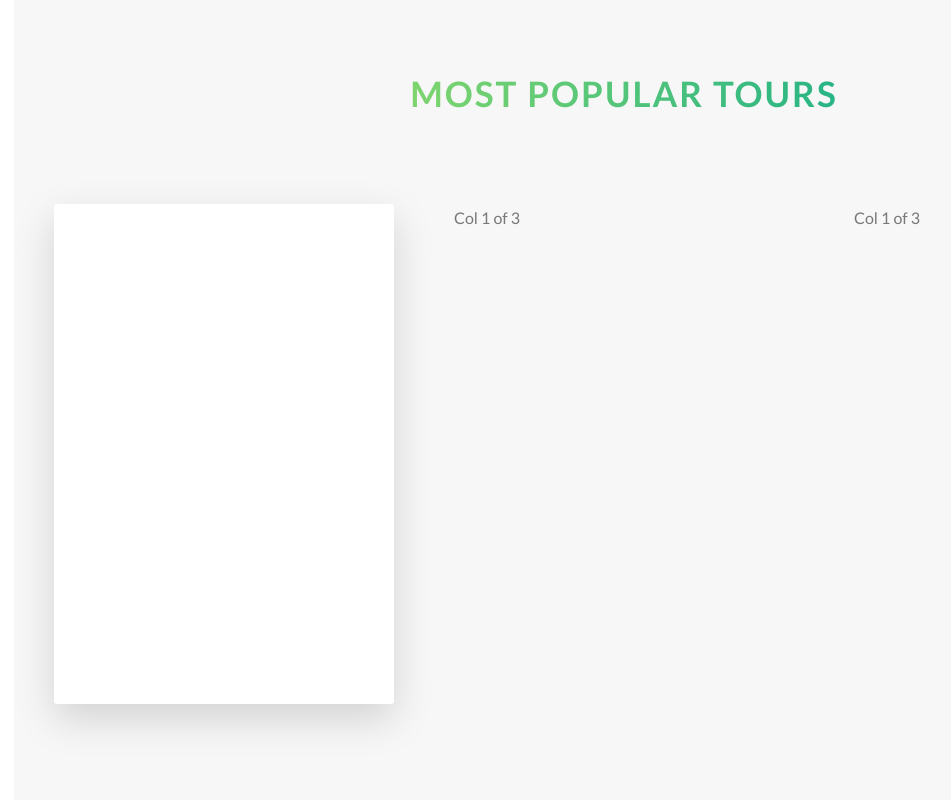
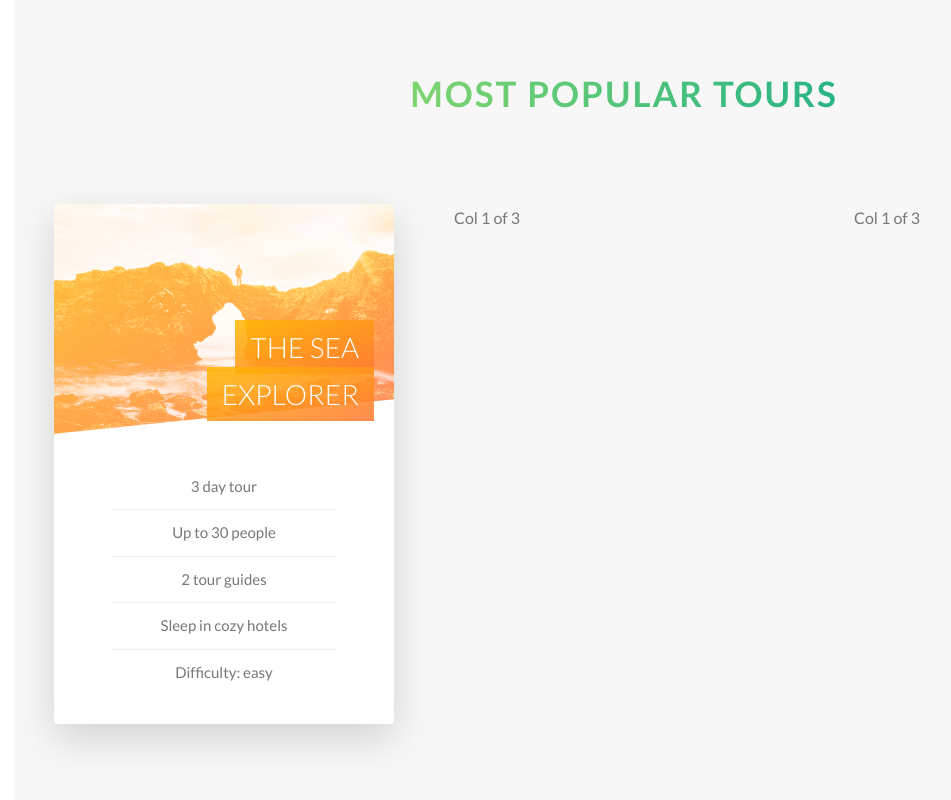
Before and after one commit to augustoqa/natours-css, a website: page index.html in a window 1280 px wide. Shown: the part 2271-3071 px from the top of the page, without its empty margins (16-967 px from the left). Drawn offline with Linux system fonts and the light colour scheme.

Commit message:
Building the Tours Section - Part 2

```diff
--- a/index.html
+++ b/index.html
@@ -110,7 +110,23 @@
 				<div class="col-1-of-3">
 					<div class="card">
 						<div class="card__side card__side--front">
-							FRONT
+							<div class="card__picture card__picture--1">
+								&nbsp;
+							</div>
+							<h4 class="card__heading">
+								<span class="card__heading-span card__heading-span--1">
+									The Sea Explorer
+								</span>
+							</h4>
+							<div class="card__details">
+								<ul>
+									<li>3 day tour</li>
+									<li>Up to 30 people</li>
+									<li>2 tour guides</li>
+									<li>Sleep in cozy hotels</li>
+									<li>Difficulty: easy</li>
+								</ul>
+							</div>
 						</div>
 						<div class="card__side card__side--back card__side--back-1">
 							BACK
--- a/sass/abstract/_variables.scss
+++ b/sass/abstract/_variables.scss
@@ -9,6 +9,7 @@ $color-tertiary-light: #2998ff;
 $color-tertiary-dark: #5643fa;
 
 $color-gray-light-1: #f7f7f7;
+$color-gray-light-2: #eee;
 
 $color-grey-dark: #777;
 $color-white: #fff;
--- a/sass/components/_card.scss
+++ b/sass/components/_card.scss
@@ -1,13 +1,13 @@
 .card {
+	// FUNCTIONALITY
 	perspective: 150rem;
 	-moz-perspective: 150rem;
 	position: relative;
-	height: 50rem;
+	height: 52rem;
 
 	&__side {
-		color: #fff;
 		font-size: 2rem;
-		height: 50rem;
+		height: 52rem;
 		transition: all .8s ease;
 		position: absolute;
 		top: 0;
@@ -15,6 +15,7 @@
 		width: 100%;
 		backface-visibility: hidden;
 		border-radius: 3px;
+		overflow: hidden;
 		box-shadow: 0 1.5rem 4rem rgba($color-black, .15);
 
 		&--front {
@@ -22,7 +23,7 @@
 		}
 
 		&--back {
-			transform: rotateY(180deg);
+			transform: rotateY(-180deg);
 
 			&-1 {
 				background-image: linear-gradient(
@@ -41,4 +42,75 @@
 	&:hover &__side--back {
 		transform: rotateY(0);
 	}
+
+	// FRONT SIDE STYLING
+	&__picture {
+		background-size: cover;
+		height: 23rem;
+		background-blend-mode: screen;
+		-webkit-clip-path: polygon(0 0, 100% 0, 100% 85%, 0 100%);
+		clip-path: polygon(0 0, 100% 0, 100% 85%, 0 100%);
+
+		&--1 {
+			background-image: linear-gradient(
+					to right bottom,
+					$color-secondary-light,
+					$color-secondary-dark
+				), url(../img/nat-5.jpg);
+		}
+
+		&--2 {
+			background-image: url(../img/nat-5.jpg);
+		}
+
+		&--3 {
+			background-image: url(../img/nat-5.jpg);
+		}
+	}
+
+	&__heading {
+		font-size: 2.8rem;
+		font-weight: 300;
+		text-align: right;
+		text-transform: uppercase;
+		color: $color-white;
+		position: absolute;
+		top: 12rem;
+		right: 2rem;
+		width: 75%;
+	}
+
+	&__heading-span {
+		padding: 1rem 1.5rem;
+		-webkit-box-decoration-break: clone;
+		box-decoration-break: clone;
+
+		&--1 {
+			background-image: linear-gradient(
+				to right bottom,
+				rgba($color-secondary-light, .85),
+				rgba($color-secondary-dark, .85)
+			);
+		}
+	}
+
+	&__details {
+		padding: 3rem;
+
+		ul {
+			list-style: none;
+			width: 80%;
+			margin: 0 auto;
+
+			li {
+				text-align: center;
+				font-size: 1.5rem;
+				padding: 1rem;
+
+				&:not(:last-child) {
+					border-bottom: 1px solid $color-gray-light-2;
+				}
+			}
+		}
+	}
 }
--- a/sass/layout/_header.scss
+++ b/sass/layout/_header.scss
@@ -11,6 +11,7 @@
 	background-position: top;
 	position: relative;
 
+	-webkit-clip-path: polygon(0 0, 100% 0, 100% 75vh, 0 100%);
 	clip-path: polygon(0 0, 100% 0, 100% 75vh, 0 100%);
 
 	&__logo-box {
```
Also changed, not shown: css/style.css.
